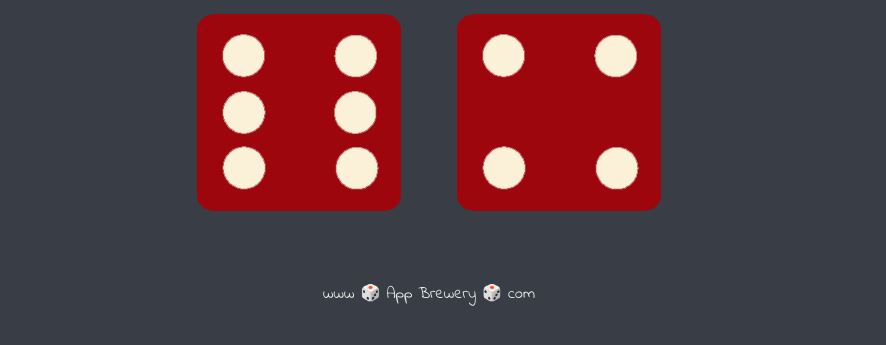
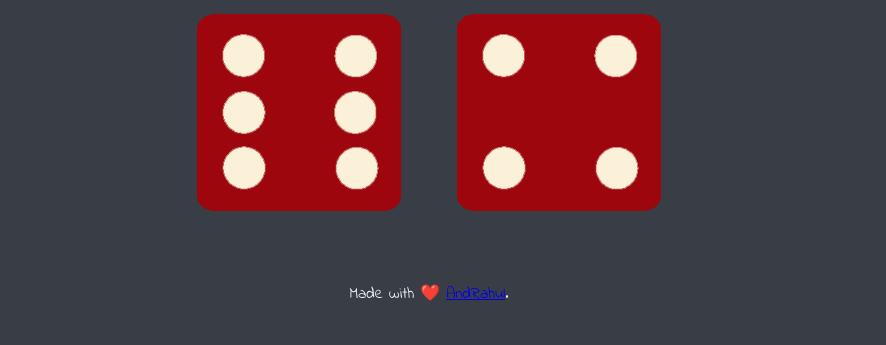
Before and after one commit to And-Rahul/Dice-challenge, a plain HTML site: page dicee.html in a window 1280 px wide. Shown: the part 321-666 px from the top of the page, without its empty margins (211-1097 px from the left). Drawn offline with Linux system fonts and the light colour scheme.

Commit message:
Update dicee.html

```diff
--- a/dicee.html
+++ b/dicee.html
@@ -29,6 +29,6 @@
       </body>
 
       <footer>
-        www 🎲 App Brewery 🎲 com
-      </footer>
+  Made with ❤️ <a href ="https://www.linkedin.com/in/andhavarapu-rahul-48b477193?lipi=urn%3Ali%3Apage%3Ad_flagship3_profile_view_base_contact_details%3BDgiOaasRSc%2BbRpLlbSpz9g%3D%3D"> AndRahul</a>.
+</footer>
     </html>
```
